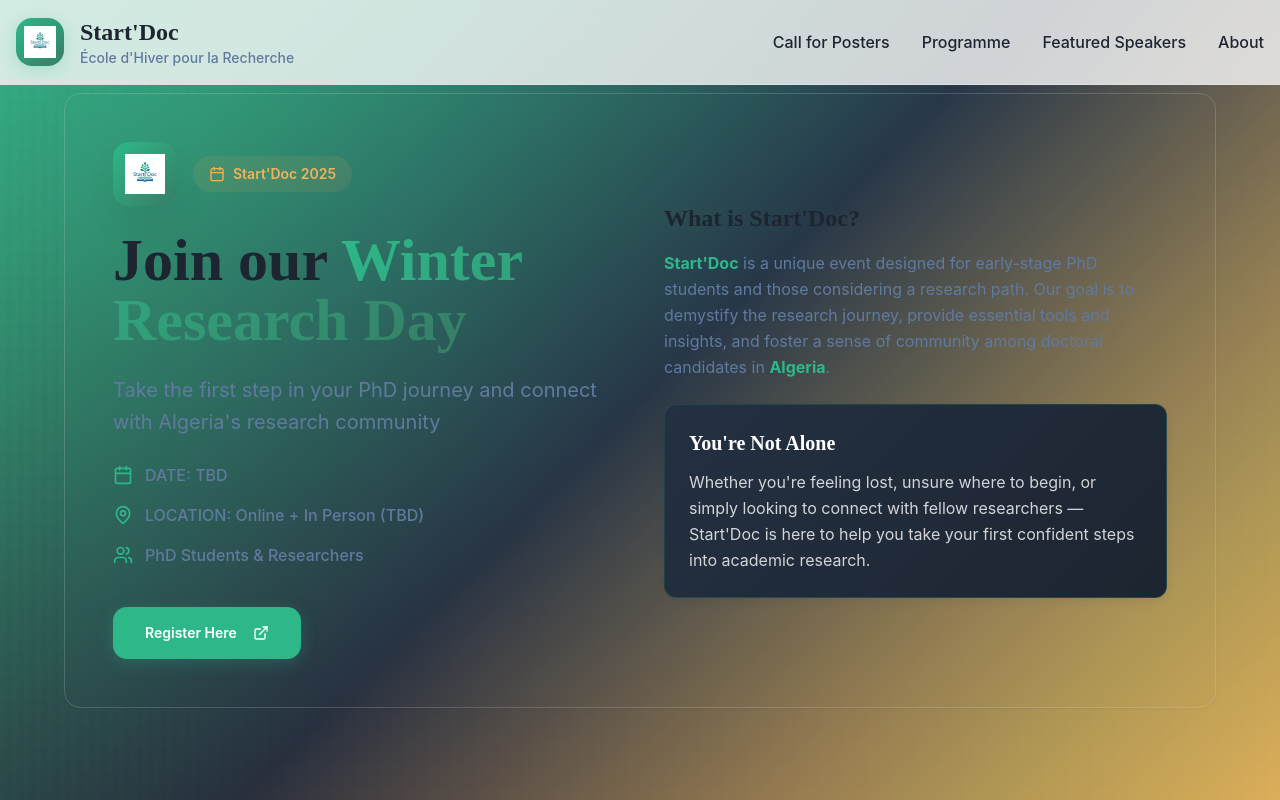
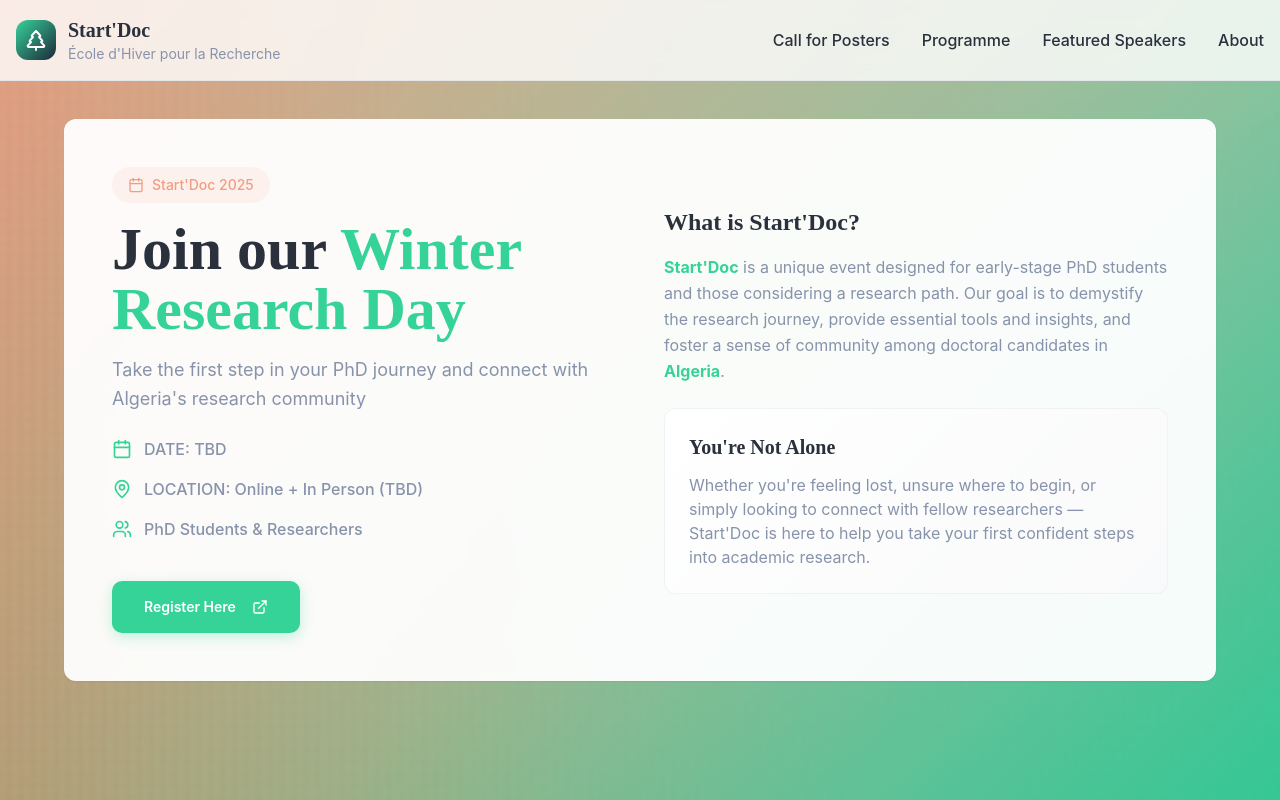
Before and after one commit to Meyssa/startdoc-website, a React (Vite) app: page / in a window 1280 px wide. Shown: the top 800 px of the page. Built offline with nearby package versions, Linux system fonts and the light colour scheme.

Commit message:
Reverted to commit 8841c82fc14053a7e8201c7d65fdbf5f92513e6b

```diff
--- a/src/components/HeroSection.tsx
+++ b/src/components/HeroSection.tsx
@@ -2,7 +2,6 @@ import { Calendar, MapPin, Users, ExternalLink } from "lucide-react";
 import { Button } from "@/components/ui/button";
 import { Card, CardContent } from "@/components/ui/card";
 import heroBg from "@/assets/hero-bg.jpg";
-import startdocLogo from "@/assets/startdoc-logo.png";
 
 const HeroSection = () => {
   return (
@@ -20,28 +19,23 @@ const HeroSection = () => {
       {/* Content */}
       <div className="container mx-auto px-4 py-20 relative z-10">
         <div className="max-w-6xl mx-auto">
-          <Card className="backdrop-blur-sm bg-background/98 shadow-elegant border border-border/20">
+          <Card className="backdrop-blur-sm bg-background/95 shadow-card-hover border-0">
             <CardContent className="p-8 md:p-12">
               <div className="grid lg:grid-cols-2 gap-12 items-center">
                 {/* Left Column */}
                 <div className="space-y-6">
-                  <div className="space-y-6">
-                    <div className="flex items-center space-x-4 mb-6">
-                      <div className="w-16 h-16 bg-gradient-accent rounded-2xl flex items-center justify-center shadow-elegant">
-                        <img src={startdocLogo} alt="Start'Doc Logo" className="w-10 h-10" />
-                      </div>
-                      <div className="inline-flex items-center space-x-2 bg-accent/10 px-4 py-2 rounded-full">
-                        <Calendar className="w-4 h-4 text-accent" />
-                        <span className="text-sm font-semibold text-accent">Start'Doc 2025</span>
-                      </div>
+                  <div className="space-y-4">
+                    <div className="inline-flex items-center space-x-2 bg-accent/10 px-4 py-2 rounded-full">
+                      <Calendar className="w-4 h-4 text-accent" />
+                      <span className="text-sm font-medium text-accent">Start'Doc 2025</span>
                     </div>
 
                     <h1 className="font-heading text-4xl md:text-5xl lg:text-6xl font-bold text-foreground leading-tight">
                       Join our{" "}
-                      <span className="bg-gradient-accent bg-clip-text text-transparent">Winter Research Day</span>
+                      <span className="text-primary">Winter Research Day</span>
                     </h1>
 
-                    <p className="text-xl text-muted-foreground leading-relaxed">
+                    <p className="text-lg text-muted-foreground leading-relaxed">
                       Take the first step in your PhD journey and connect with Algeria's research community
                     </p>
                   </div>
@@ -93,11 +87,11 @@ const HeroSection = () => {
                     </p>
                   </div>
 
-                  <div className="bg-gradient-secondary rounded-xl p-6 border border-primary/20 shadow-card">
-                    <h3 className="font-heading text-xl font-semibold text-primary-foreground mb-3">
+                  <div className="bg-gradient-card rounded-lg p-6 border border-border/50">
+                    <h3 className="font-heading text-xl font-semibold text-foreground mb-3">
                       You're Not Alone
                     </h3>
-                    <p className="text-primary-foreground/80 leading-relaxed">
+                    <p className="text-muted-foreground">
                       Whether you're feeling lost, unsure where to begin, or simply looking to connect with fellow researchers — Start'Doc is here to help you take your first confident steps into academic research.
                     </p>
                   </div>
--- a/src/components/Navigation.tsx
+++ b/src/components/Navigation.tsx
@@ -18,15 +18,15 @@ const Navigation = () => {
       <div className="container mx-auto px-4 py-4">
         <div className="flex items-center justify-between">
           {/* Logo */}
-          <div className="flex items-center space-x-4">
-            <div className="w-12 h-12 bg-gradient-accent rounded-2xl flex items-center justify-center shadow-button">
-              <img src="/src/assets/startdoc-logo.png" alt="Start'Doc Logo" className="w-8 h-8" />
+          <div className="flex items-center space-x-3">
+            <div className="w-10 h-10 bg-gradient-accent rounded-lg flex items-center justify-center">
+              <TreePine className="w-6 h-6 text-white" />
             </div>
             <div>
-              <h1 className="font-heading text-2xl font-bold text-foreground">
+              <h1 className="font-heading text-xl font-semibold text-foreground">
                 Start'Doc
               </h1>
-              <p className="text-sm text-muted-foreground font-medium">École d'Hiver pour la Recherche</p>
+              <p className="text-sm text-muted-foreground">École d'Hiver pour la Recherche</p>
             </div>
           </div>
 
--- a/src/index.css
+++ b/src/index.css
@@ -8,52 +8,50 @@
 
 @layer base {
   :root {
-    /* Sophisticated Academic Color Palette */
-    --background: 0 0% 98%;
-    --foreground: 215 25% 15%;
+    /* Academic Brand Colors */
+    --background: 0 0% 100%;
+    --foreground: 220 18% 20%;
 
     --card: 0 0% 100%;
-    --card-foreground: 215 25% 15%;
+    --card-foreground: 220 18% 20%;
 
     --popover: 0 0% 100%;
-    --popover-foreground: 215 25% 15%;
+    --popover-foreground: 220 18% 20%;
 
-    /* Primary - Deep Forest Green */
-    --primary: 160 60% 45%;
+    /* Primary - Academic Green */
+    --primary: 158 64% 52%;
     --primary-foreground: 0 0% 100%;
-    --primary-muted: 160 40% 35%;
+    --primary-muted: 158 64% 52%;
 
-    /* Secondary - Sophisticated Navy */
-    --secondary: 215 30% 20%;
+    /* Secondary - Deep Academic Blue */
+    --secondary: 216 34% 17%;
     --secondary-foreground: 0 0% 100%;
 
-    /* Accent - Warm Amber */
-    --accent: 35 85% 65%;
-    --accent-foreground: 215 25% 15%;
+    /* Accent - Warm Coral */
+    --accent: 14 83% 73%;
+    --accent-foreground: 220 18% 20%;
 
-    --muted: 215 15% 92%;
-    --muted-foreground: 215 25% 50%;
+    --muted: 220 14% 96%;
+    --muted-foreground: 220 18% 60%;
 
-    --destructive: 0 75% 60%;
-    --destructive-foreground: 0 0% 100%;
+    --destructive: 0 84.2% 60.2%;
+    --destructive-foreground: 210 40% 98%;
 
-    --border: 215 15% 88%;
-    --input: 215 15% 88%;
-    --ring: 160 60% 45%;
+    --border: 220 14% 91%;
+    --input: 220 14% 91%;
+    --ring: 158 64% 52%;
 
-    --radius: 1rem;
+    --radius: 0.75rem;
 
-    /* Enhanced Gradients */
-    --gradient-hero: linear-gradient(135deg, hsl(160 60% 45%) 0%, hsl(215 30% 20%) 50%, hsl(35 85% 65%) 100%);
-    --gradient-card: linear-gradient(135deg, hsl(0 0% 100%) 0%, hsl(215 15% 96%) 100%);
-    --gradient-accent: linear-gradient(135deg, hsl(160 60% 45%) 0%, hsl(160 40% 35%) 100%);
-    --gradient-secondary: linear-gradient(135deg, hsl(215 30% 20%) 0%, hsl(215 25% 15%) 100%);
+    /* Gradients */
+    --gradient-hero: linear-gradient(135deg, hsl(14 83% 73%) 0%, hsl(158 64% 52%) 100%);
+    --gradient-card: linear-gradient(135deg, hsl(0 0% 100%) 0%, hsl(220 14% 98%) 100%);
+    --gradient-accent: linear-gradient(135deg, hsl(158 64% 52%) 0%, hsl(216 34% 17%) 100%);
 
-    /* Refined Shadows */
-    --shadow-card: 0 4px 12px -2px hsl(215 25% 15% / 0.08), 0 2px 6px -1px hsl(215 25% 15% / 0.04);
-    --shadow-card-hover: 0 12px 24px -4px hsl(215 25% 15% / 0.12), 0 4px 8px -2px hsl(215 25% 15% / 0.06);
-    --shadow-button: 0 4px 16px hsl(160 60% 45% / 0.25);
-    --shadow-elegant: 0 20px 40px -12px hsl(215 25% 15% / 0.15);
+    /* Shadows */
+    --shadow-card: 0 4px 6px -1px hsl(220 18% 20% / 0.1), 0 2px 4px -1px hsl(220 18% 20% / 0.06);
+    --shadow-card-hover: 0 10px 15px -3px hsl(220 18% 20% / 0.1), 0 4px 6px -2px hsl(220 18% 20% / 0.05);
+    --shadow-button: 0 4px 14px hsl(158 64% 52% / 0.3);
 
     /* Typography */
     --font-heading: 'Playfair Display', serif;
@@ -81,44 +79,42 @@
   }
 
   .dark {
-    --background: 215 25% 8%;
-    --foreground: 215 15% 92%;
+    --background: 220 18% 8%;
+    --foreground: 220 14% 96%;
 
-    --card: 215 25% 12%;
-    --card-foreground: 215 15% 92%;
+    --card: 220 18% 12%;
+    --card-foreground: 220 14% 96%;
 
-    --popover: 215 25% 12%;
-    --popover-foreground: 215 15% 92%;
+    --popover: 220 18% 12%;
+    --popover-foreground: 220 14% 96%;
 
-    --primary: 160 60% 50%;
+    --primary: 158 64% 52%;
     --primary-foreground: 0 0% 100%;
-    --primary-muted: 160 40% 40%;
+    --primary-muted: 158 64% 52%;
 
-    --secondary: 215 25% 16%;
-    --secondary-foreground: 215 15% 92%;
+    --secondary: 220 18% 16%;
+    --secondary-foreground: 220 14% 96%;
 
-    --accent: 35 85% 70%;
-    --accent-foreground: 215 25% 8%;
+    --accent: 14 83% 73%;
+    --accent-foreground: 220 18% 8%;
 
-    --muted: 215 25% 16%;
-    --muted-foreground: 215 15% 60%;
+    --muted: 220 18% 16%;
+    --muted-foreground: 220 14% 60%;
 
-    --destructive: 0 75% 65%;
-    --destructive-foreground: 215 15% 92%;
+    --destructive: 0 62.8% 30.6%;
+    --destructive-foreground: 220 14% 96%;
 
-    --border: 215 25% 20%;
-    --input: 215 25% 20%;
-    --ring: 160 60% 50%;
+    --border: 220 18% 20%;
+    --input: 220 18% 20%;
+    --ring: 158 64% 52%;
 
-    --gradient-hero: linear-gradient(135deg, hsl(160 60% 50%) 0%, hsl(215 25% 16%) 50%, hsl(35 85% 70%) 100%);
-    --gradient-card: linear-gradient(135deg, hsl(215 25% 12%) 0%, hsl(215 25% 16%) 100%);
-    --gradient-accent: linear-gradient(135deg, hsl(160 60% 50%) 0%, hsl(160 40% 40%) 100%);
-    --gradient-secondary: linear-gradient(135deg, hsl(215 25% 16%) 0%, hsl(215 25% 12%) 100%);
+    --gradient-hero: linear-gradient(135deg, hsl(14 83% 73%) 0%, hsl(158 64% 52%) 100%);
+    --gradient-card: linear-gradient(135deg, hsl(220 18% 12%) 0%, hsl(220 18% 16%) 100%);
+    --gradient-accent: linear-gradient(135deg, hsl(158 64% 52%) 0%, hsl(220 18% 16%) 100%);
 
-    --shadow-card: 0 4px 12px -2px hsl(215 25% 4% / 0.5), 0 2px 6px -1px hsl(215 25% 4% / 0.3);
-    --shadow-card-hover: 0 12px 24px -4px hsl(215 25% 4% / 0.6), 0 4px 8px -2px hsl(215 25% 4% / 0.4);
-    --shadow-button: 0 4px 16px hsl(160 60% 50% / 0.35);
-    --shadow-elegant: 0 20px 40px -12px hsl(215 25% 4% / 0.5);
+    --shadow-card: 0 4px 6px -1px hsl(220 18% 4% / 0.4), 0 2px 4px -1px hsl(220 18% 4% / 0.2);
+    --shadow-card-hover: 0 10px 15px -3px hsl(220 18% 4% / 0.4), 0 4px 6px -2px hsl(220 18% 4% / 0.2);
+    --shadow-button: 0 4px 14px hsl(158 64% 52% / 0.4);
 
     --sidebar-background: 220 18% 8%;
     --sidebar-foreground: 220 14% 96%;
--- a/tailwind.config.ts
+++ b/tailwind.config.ts
@@ -71,14 +71,12 @@ export default {
 			backgroundImage: {
 				'gradient-hero': 'var(--gradient-hero)',
 				'gradient-card': 'var(--gradient-card)',
-				'gradient-accent': 'var(--gradient-accent)',
-				'gradient-secondary': 'var(--gradient-secondary)'
+				'gradient-accent': 'var(--gradient-accent)'
 			},
 			boxShadow: {
 				'card': 'var(--shadow-card)',
 				'card-hover': 'var(--shadow-card-hover)',
-				'button': 'var(--shadow-button)',
-				'elegant': 'var(--shadow-elegant)'
+				'button': 'var(--shadow-button)'
 			},
 			transitionTimingFunction: {
 				'smooth': 'var(--transition-smooth)',
```
Also changed, not shown: src/assets/startdoc-logo.png (deleted).
